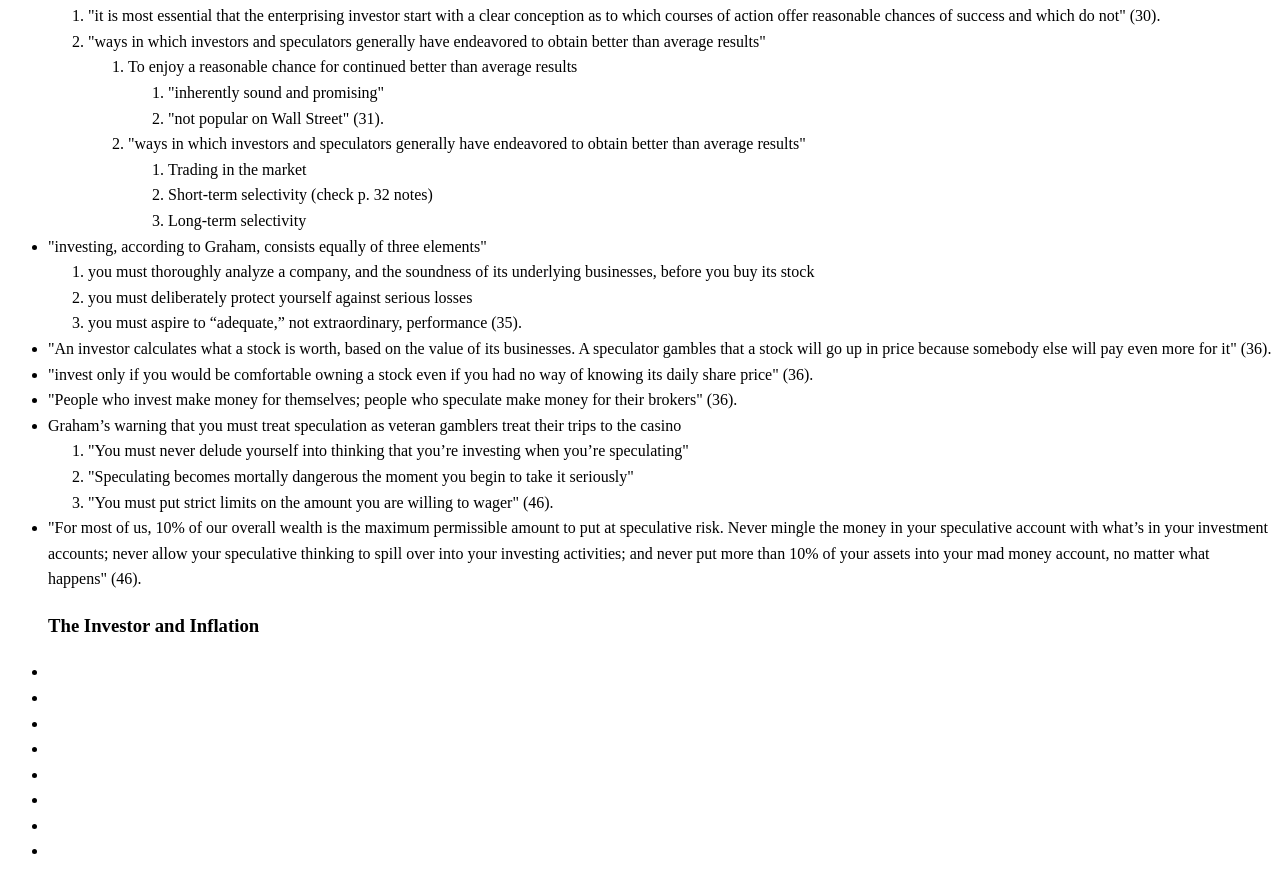
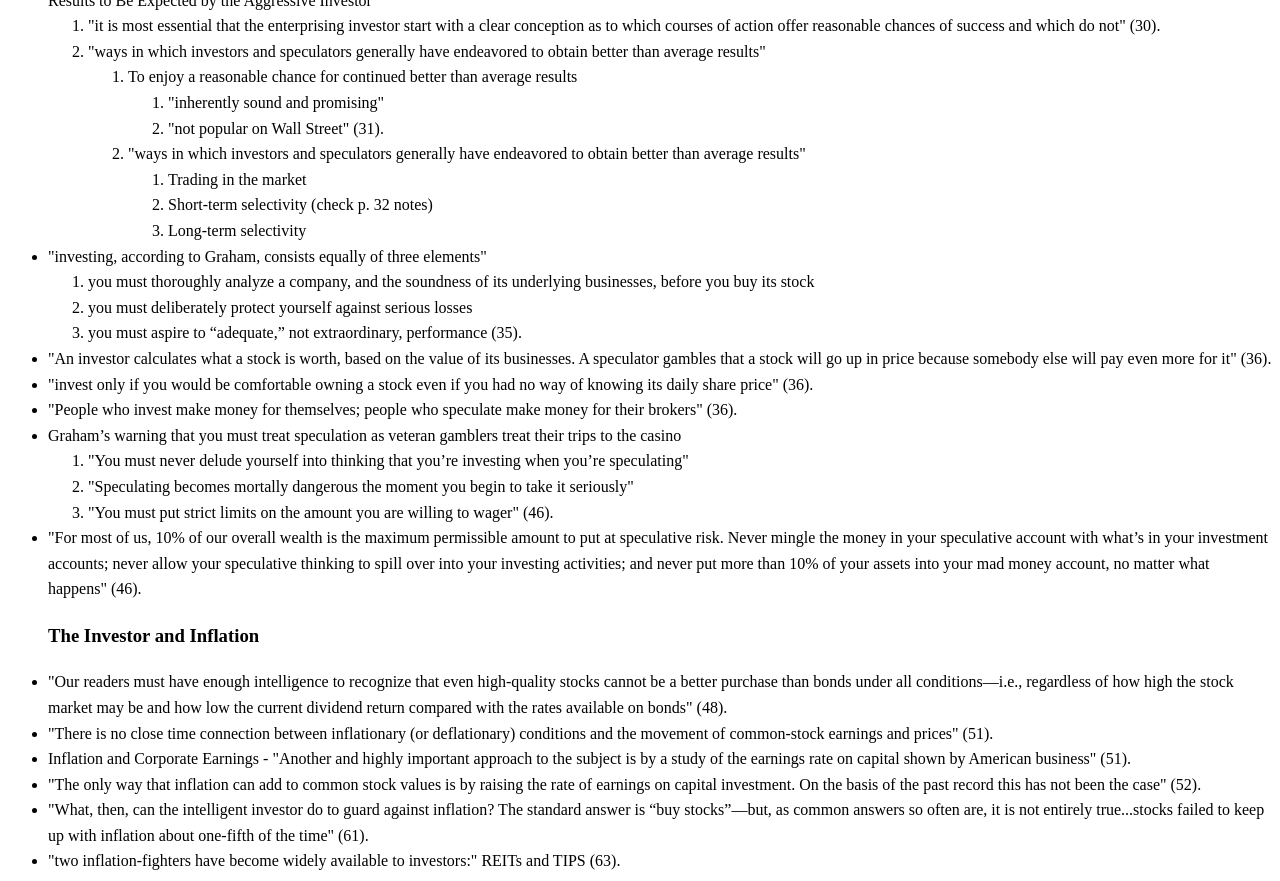
Before and after one commit to cengizozel/InvestyaMoney, a plain HTML site: page docs/index.html in a window 1280 px wide. Shown: the part 1913-2794 px from the top of the page. Drawn offline with Linux system fonts and the light colour scheme.

Commit message:
More content

```diff
--- a/docs/index.html
+++ b/docs/index.html
@@ -9,7 +9,7 @@
 <body>
 
     <center>
-        <h1>Invest<span style='color: rgb(23, 194, 23)'>ya</span>Money</h1>
+        <h1>Invest<span style='color: rgb(23, 194, 23)'>ya</span>Money</h1><hr>
         I will start organizing this website once I have enough content (should be by Jan 15th).<br>
         Resources are used as reference, and quotations will be replaced with my personal takeaways.
     </center>
@@ -396,24 +396,47 @@
         <h3>The Investor and Inflation</h3>
 
         <li>
-
+            "Our readers must have enough intelligence to recognize that
+            even high-quality stocks cannot be a better purchase than bonds
+            under all conditions—i.e., regardless of how high the stock market
+            may be and how low the current dividend return compared with
+            the rates available on bonds" (48).
         </li>
 
         <li>
-
+            "There is no close time connection between inflationary
+            (or deflationary) conditions and the movement
+            of common-stock earnings and prices" (51).
         </li>
 
         <li>
-
+            Inflation and Corporate Earnings -
+            "Another and highly important approach to the subject is by a
+            study of the earnings rate on capital shown by American business"
+            (51).
         </li>
 
         <li>
-
+            "The only way that inflation can add to
+            common stock values is by raising the rate of earnings on capital investment. On the basis of the past record this has not been
+            the case" (52).
         </li>
 
         <li>
+            "What, then, can the intelligent investor do to guard against inflation?
+            The standard answer is “buy stocks”—but, as common answers so
+            often are, it is not entirely true...stocks failed to keep up
+            with inflation about one-fifth of the time" (61).
+        </li>
 
+        <li>
+            "two inflation-fighters
+            have become widely available to investors:"
+            REITs and TIPS (63).
         </li>
+
+        <h3>A Century of Stock-Market History:
+            The Level of Stock Prices in Early 1972</h3>
 
         <li>
 
@@ -445,10 +468,6 @@
             <a href="https://www.marketwatch.com" target=”_blank”>MarketWatch</a>
         </li>
 
-        <li>
-
-        </li>
-
     </ul></div>
 
     <h2><a href="https://cengizozel.github.io/Synthnest/">Check Out My Other Website About Synthesizers</a></h2>
```
